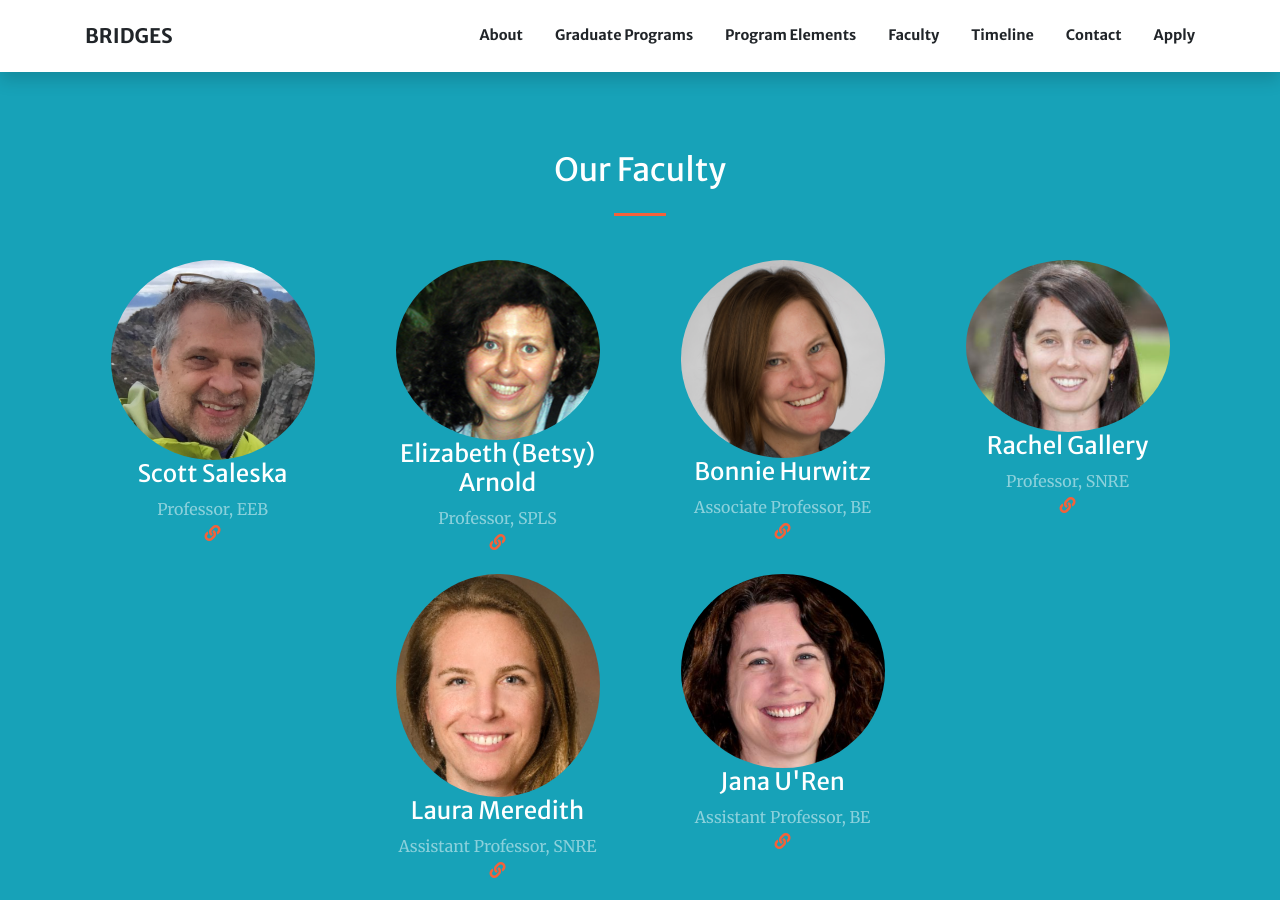
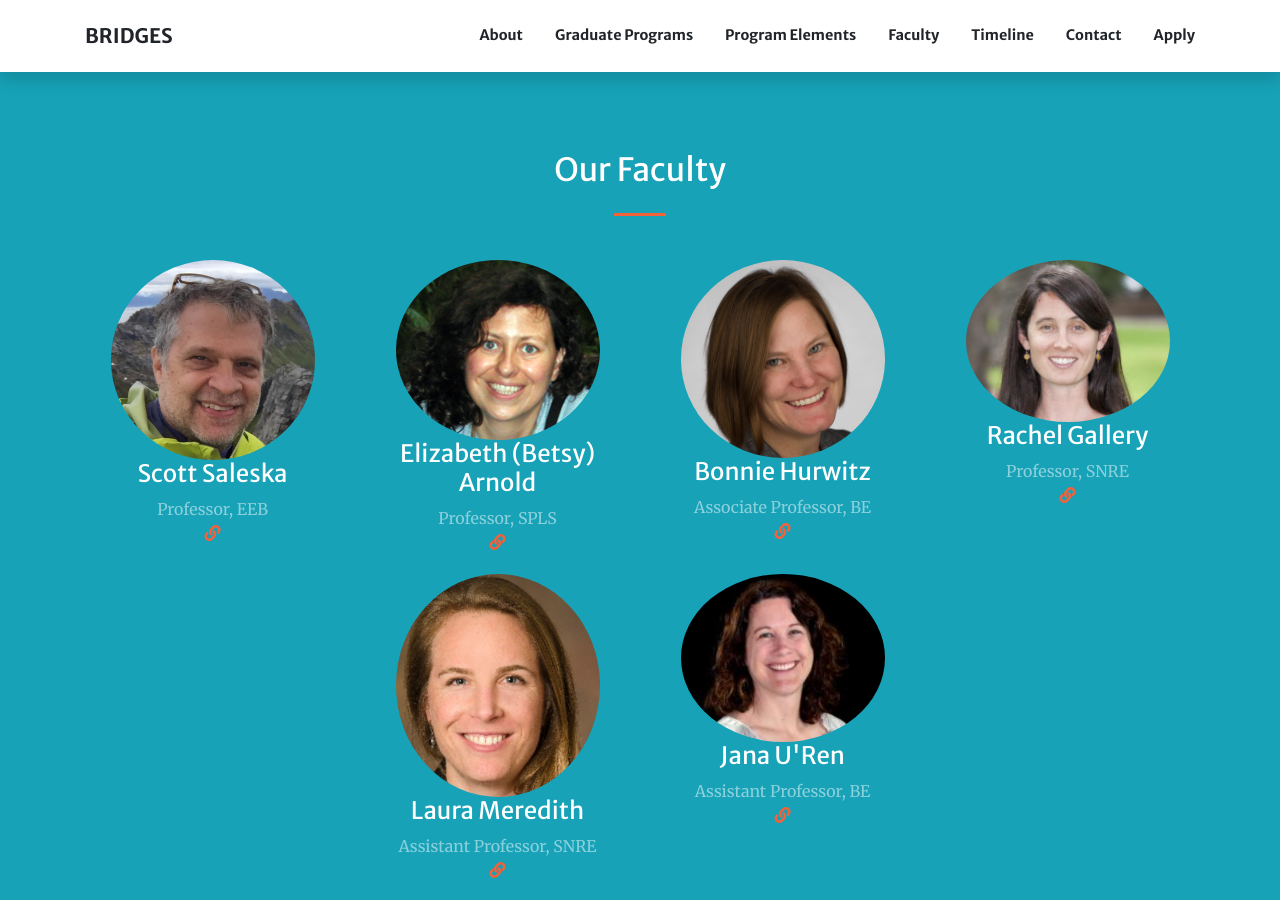
Before and after one commit to ecosystem-genomics/ecosystem-genomics.github.io, a Jekyll site: the page built from index.md, in a window 1280 px wide and 900 px high, scrolled down 2687 px. Built offline with Jekyll 4.4.1, drawn with Linux system fonts in a browser that asks for light colours; nearby versions of some CDN libraries.

Commit message:
fix images and index

```diff
--- a/index.md
+++ b/index.md
@@ -123,8 +123,8 @@ sections:
         url: http://www.laurameredith.com/
       - title: Jana U'Ren
         text: Assistant Professor, BE
-        image: assets/img/members/Jana-Uren.png
-        url: https://www.uren.arizona.edu/person/jana-uren
+        image: assets/img/members/Jana-URen.png
+        url: https://www.uren.arizona.edu/
 
   - type: timeline.html
     section_id: timeline
```
Also changed, not shown: assets/img/members/Jana-URen.jpg (deleted), assets/img/members/Jana-URen.png, assets/img/members/Rachel-Gallery.png.
